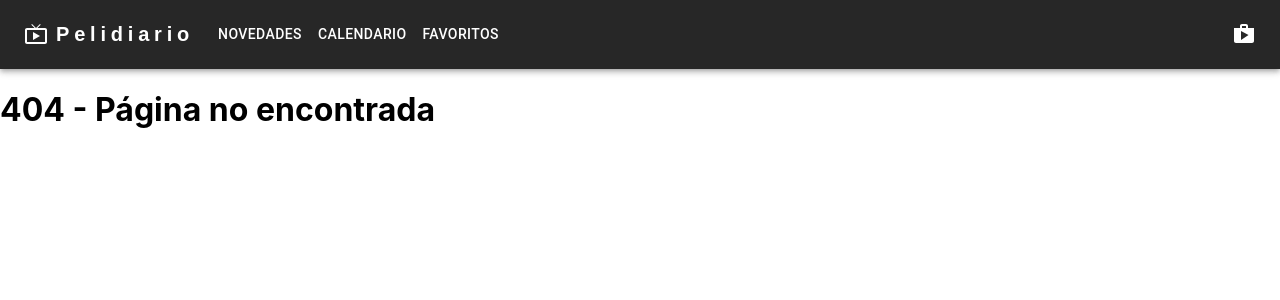
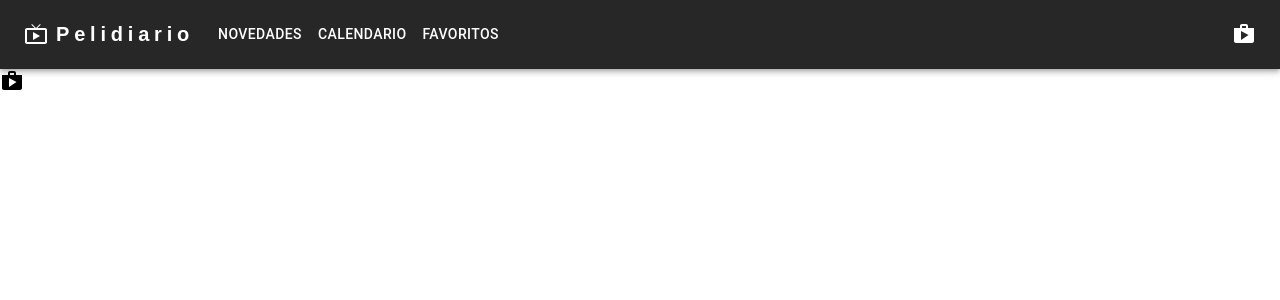
Before and after one commit to smariscal/app-pelidiario, a React (Create React App) app: page /Carrito in a window 1280 px wide. Before the commit this address had no page. Shown: the top 300 px of the page. Built offline with nearby package versions, Linux system fonts and the light colour scheme.

Commit message:
added route to cart component

```diff
--- a/src/App.js
+++ b/src/App.js
@@ -6,6 +6,7 @@ import News from './pages/News';
 import Favorites from './pages/Favorites';
 import Calendar from './pages/Calendar';
 import ItemDetailContainer from './components/ItemDetailContainer/ItemDetailContainer';
+import Cart from './components/Cart/Cart';
 
 function App() {
 
@@ -24,6 +25,7 @@ function App() {
           <Route path='*' element={<h1>404 - Página no encontrada</h1>} />
           <Route path="/" element={<News />} />
           <Route path="/Novedades" element={<News />} />
+          <Route path="/Carrito" element={<Cart />} />
           <Route path='/movie/:id' element={<ItemDetailContainer />} />
           <Route path='/genre/:genreId' element={<News />} />
           <Route path="/Favoritos" element={<Favorites />} />
--- a/src/components/ItemCount/ItemCount.js
+++ b/src/components/ItemCount/ItemCount.js
@@ -27,7 +27,7 @@ const ItemCount = ({stock, initial}) => {
       {showToBuy
       ?
         <Grid item xs={12}>
-          <Button as={Link} to='/cart' variant="outlined">Comprar</Button>
+          <Button as={Link} to='/Carrito' variant="outlined">Comprar</Button>
         </Grid>
       :
         <>
--- /dev/null
+++ b/src/pages/Cart.js
@@ -0,0 +1,10 @@
+import Cart from '../components/Cart/Cart';
+
+const Cart = () => {
+  return (
+    //JSX
+    <Cart/>
+  );
+}
+
+export default Cart;
```
